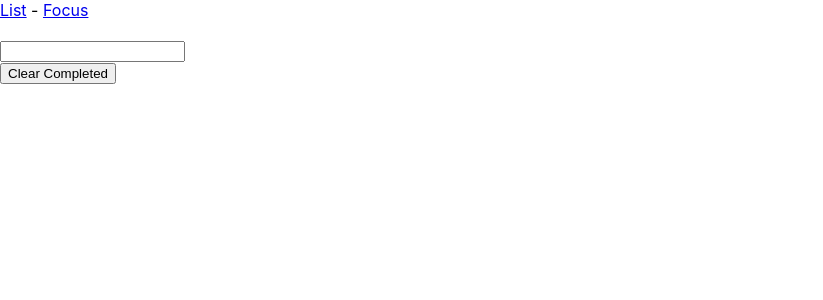
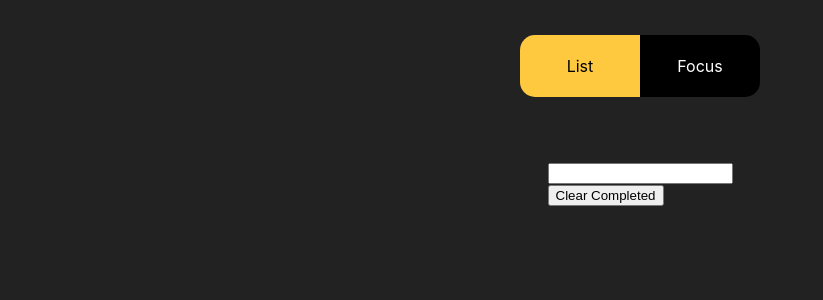
Before and after one commit to Waikikec/ToDoList, a React (Create React App) app: page / in a window 1280 px wide. Shown: the top 300 px of the page, without its empty margins (0-823 px from the left). Built offline with nearby package versions, Linux system fonts and the light colour scheme.

Commit message:
Styled Components and Layout

```diff
--- a/package.json
+++ b/package.json
@@ -16,6 +16,7 @@
     "react-dom": "^18.2.0",
     "react-router-dom": "^6.3.0",
     "react-scripts": "5.0.1",
+    "styled-components": "^5.3.5",
     "typescript": "^4.7.4",
     "web-vitals": "^2.1.4"
   },
@@ -44,6 +45,7 @@
     ]
   },
   "devDependencies": {
-    "@types/lodash": "^4.14.182"
+    "@types/lodash": "^4.14.182",
+    "@types/styled-components": "^5.1.25"
   }
 }
--- a/src/App.tsx
+++ b/src/App.tsx
@@ -1,26 +1,72 @@
 import { BrowserRouter, NavLink, Route, Routes } from 'react-router-dom';
+import styled from 'styled-components';
 import TaskContext from './contexts/task-store';
 import useLocalStorage from './hooks/use-local-storage';
 import FocusScreen from './screens/FocusScreen';
 import ListScreen from './screens/ListScreen';
+import { colors, GlobalStyle } from './styles';
 import { Task } from './types';
+
+const Layout = styled.div`
+  align-items: center;
+  display: flex;
+  flex-direction: column;
+  padding: 35px;
+`;
+
+const Nav = styled.nav`
+  display: flex;
+  margin-bottom: 45px;
+`;
+
+const TabButton = styled(NavLink)`
+  align-items: center;
+  background: #000;
+  color: #fff;
+  display: flex;
+  height: 62px;
+  justify-content: center;
+  text-decoration: none;
+  width: 120px;
+
+  &:first-child {
+    border-top-left-radius: 15px;
+    border-bottom-left-radius: 15px;
+  }
+
+  &:last-child {
+    border-top-right-radius: 15px;
+    border-bottom-right-radius: 15px;
+  }
+
+  &.active {
+    background: ${colors.primary};
+    color: #000;
+  }
+`;
 
 function App() {
   const [tasks, setTasks] = useLocalStorage<Task[]>('tasks', []);
 
   return (
+    <>
+      <GlobalStyle />
       <BrowserRouter>
         <TaskContext.Provider value={[tasks, setTasks]}>
-        <nav>
-          <NavLink to="/">List</NavLink> - <NavLink to="/focus">Focus</NavLink>
-        </nav>
+          <Layout>
+            <Nav>
+              <TabButton to="/">List</TabButton>
+              <TabButton to="/focus">Focus</TabButton>
+            </Nav>
             <br></br>
             <Routes>
               <Route path="/" element={<ListScreen />}></Route>
               <Route path="/focus" element={<FocusScreen />}></Route>
             </Routes>
+          </Layout>
         </TaskContext.Provider>
       </BrowserRouter>
+    </>
   );
 }
 
--- /dev/null
+++ b/src/styles.ts
@@ -0,0 +1,12 @@
+import { createGlobalStyle } from 'styled-components';
+
+export const colors = {
+  primary: '#FFC93F',
+};
+
+export const GlobalStyle = createGlobalStyle`
+    body {
+        background: #222;
+        color: #fff;
+    }
+`;
```
Also changed, not shown: 1 other file (tests, documents, lock files or other folders). Lines whose indentation alone changed are shown as unchanged.
